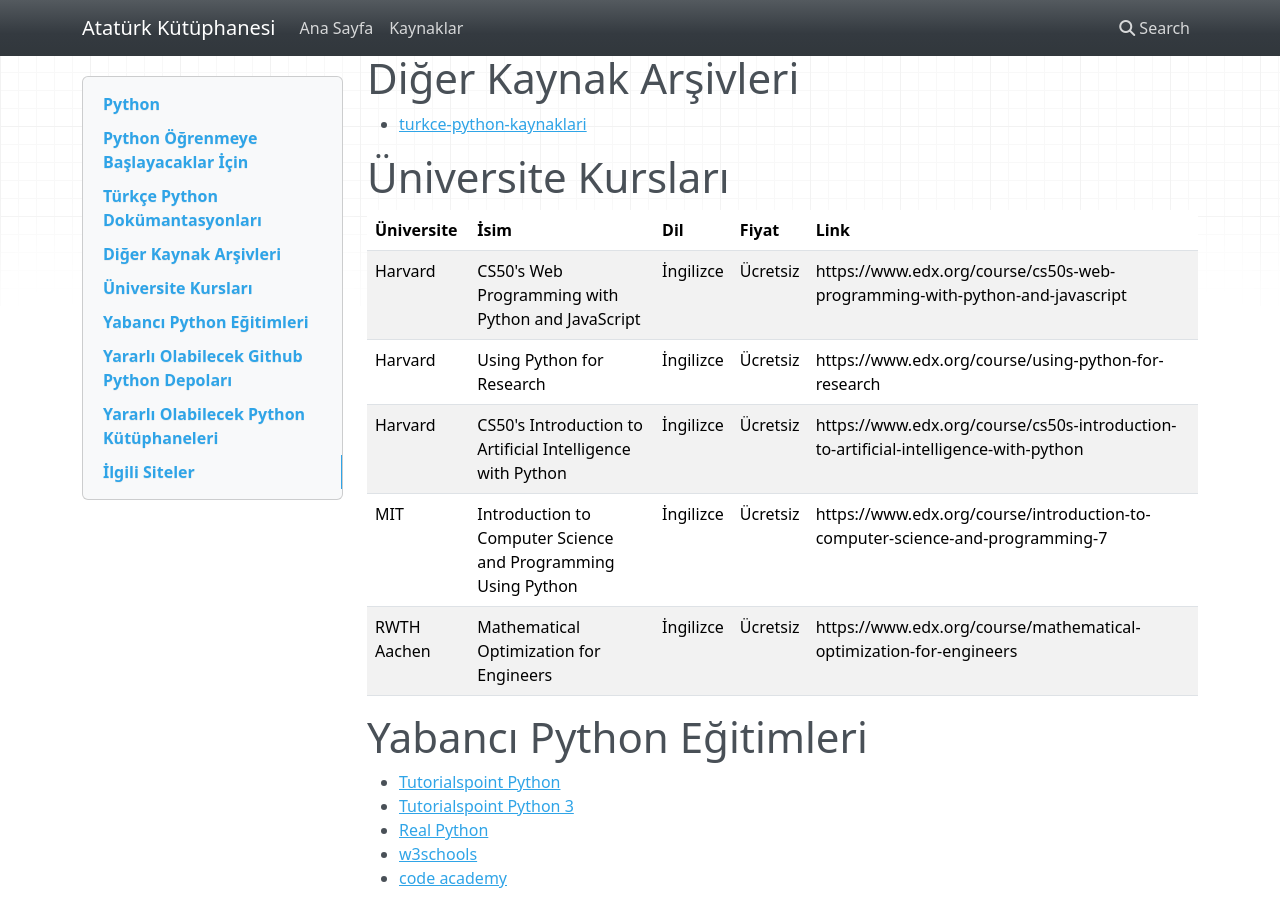
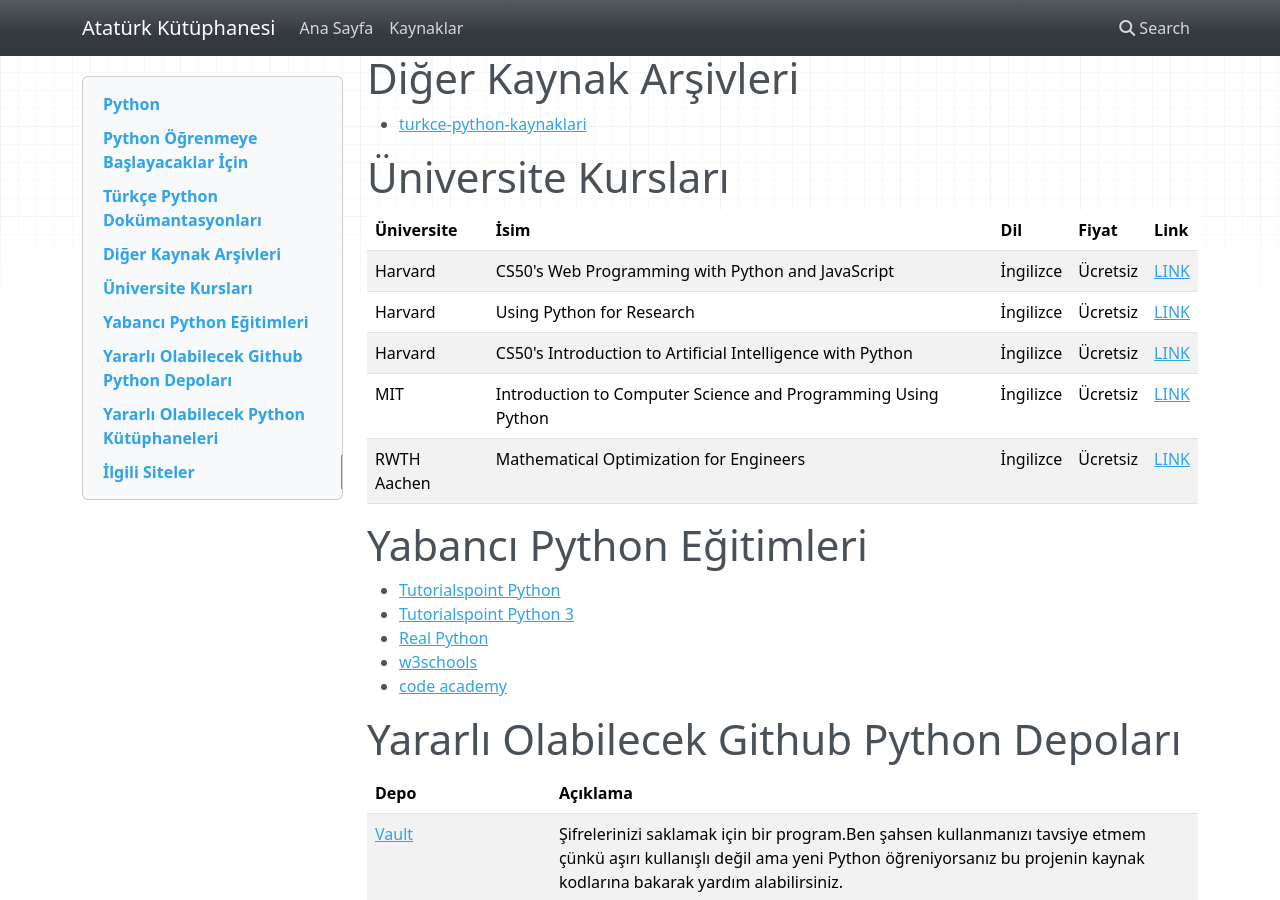
Before and after one commit to oldventura/AtaturkKutuphanesi, an MkDocs documentation site: the page built from docs/python.md, in a window 1280 px wide and 900 px high, scrolled down 350 px. Built offline with MkDocs 1.6.1, drawn with Linux system fonts in a browser that asks for light colours; nearby versions of some CDN libraries.

```diff
--- a/docs/python.md
+++ b/docs/python.md
@@ -15,11 +15,11 @@ Kodlab'in kitapları genellikle güzel oluyor, başlamak için FIRAT ÖZGÜL'ün
 # Üniversite Kursları
 | Üniversite | İsim | Dil | Fiyat | Link |
 | --- | --- | --- | --- | --- |
-| Harvard | CS50's Web Programming with Python and JavaScript | İngilizce | Ücretsiz | https://www.edx.org/course/cs50s-web-programming-with-python-and-javascript |
-| Harvard | Using Python for Research | İngilizce | Ücretsiz | https://www.edx.org/course/using-python-for-research |
-| Harvard | CS50's Introduction to Artificial Intelligence with Python | İngilizce | Ücretsiz | https://www.edx.org/course/cs50s-introduction-to-artificial-intelligence-with-python |
-| MIT | Introduction to Computer Science and Programming Using Python | İngilizce | Ücretsiz | https://www.edx.org/course/introduction-to-computer-science-and-programming-7 |
-| RWTH Aachen | Mathematical Optimization for Engineers | İngilizce | Ücretsiz | https://www.edx.org/course/mathematical-optimization-for-engineers |
+| Harvard | CS50's Web Programming with Python and JavaScript | İngilizce | Ücretsiz | [LINK](https://www.edx.org/course/cs50s-web-programming-with-python-and-javascript) |
+| Harvard | Using Python for Research | İngilizce | Ücretsiz | [LINK](https://www.edx.org/course/using-python-for-research) |
+| Harvard | CS50's Introduction to Artificial Intelligence with Python | İngilizce | Ücretsiz | [LINK](https://www.edx.org/course/cs50s-introduction-to-artificial-intelligence-with-python) |
+| MIT | Introduction to Computer Science and Programming Using Python | İngilizce | Ücretsiz | [LINK](https://www.edx.org/course/introduction-to-computer-science-and-programming-7) |
+| RWTH Aachen | Mathematical Optimization for Engineers | İngilizce | Ücretsiz | [LINK](https://www.edx.org/course/mathematical-optimization-for-engineers) |
 
 # Yabancı Python Eğitimleri
 * [Tutorialspoint Python](https://www.tutorialspoint.com/python/index.htm)
```
